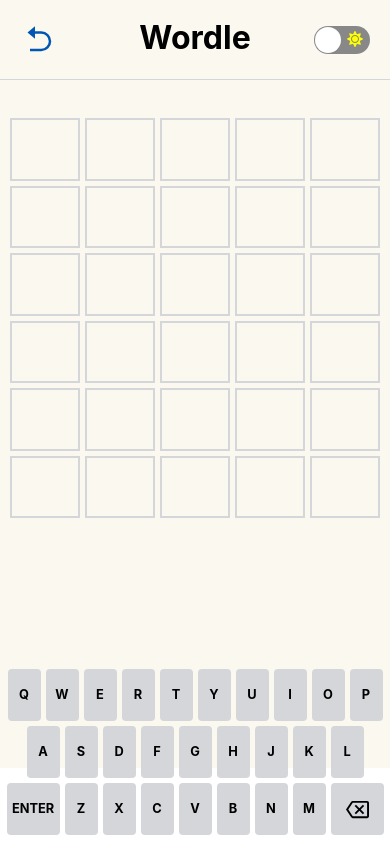
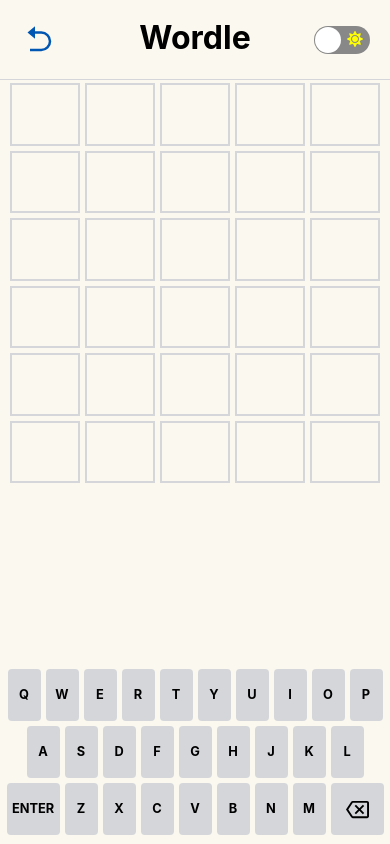
Before and after one commit to William-Feng/mini-playground, a React (Create React App) app: page /wordle in a window 390 px wide. Built offline with nearby package versions, Linux system fonts and the light colour scheme.

Commit message:
Refine CSS to improve layout and phone compatibility

```diff
--- a/src/App.css
+++ b/src/App.css
@@ -21,7 +21,7 @@
   flex-direction: column;
   justify-content: center;
   align-items: center;
-  height: calc(100vh - 80px);
+  height: calc(100dvh - 80px);
 }
 
 .background#light {
@@ -67,11 +67,11 @@
 }
 
 .message {
-  margin-top: 3em;
+  margin-top: 2.25em;
 }
 
 .restart {
-  margin: 2em 0 20px;
+  margin: 1.25em 0 0.25em;
   padding: 0.25em 0.75em;
   background-color: #8f7a66;
   color: white;
@@ -85,12 +85,6 @@
   background-color: #68584a;
 }
 
-@media screen and (max-height: 800px) {
-  .background {
-    height: 100%;
-  }
-}
-
 @media screen and (max-width: 400px) {
   .message h2 {
     font-size: 1.5em;
@@ -100,10 +94,6 @@
     font-size: 1.3em;
   }
 
-  .background {
-    height: calc(91vh - 80px);
-  }
-
   .cell {
     height: 110px;
     width: 110px;
@@ -111,11 +101,11 @@
   }
 
   .message {
-    margin-top: 1em;
+    margin-top: 1.5em;
   }
 
   .restart {
-    margin-top: 1em;
+    margin: 1em 0 0.25em;
     font-size: 1.2em;
   }
 }
--- a/src/components/misc/DifficultyTab.css
+++ b/src/components/misc/DifficultyTab.css
@@ -1,5 +1,5 @@
 .difficulty-tab {
-  margin-bottom: 3em;
+  margin: 0.5em 0 2em;
 }
 
 .difficulty-tab button {
@@ -20,9 +20,3 @@
 .difficulty-tab button.active {
   background-color: #8f7a66;
 }
-
-@media screen and (max-width: 600px) {
-  .difficulty-tab {
-    margin-bottom: 1em;
-  }
-}
--- a/src/components/tic-tac-toe/TicTacToe.css
+++ b/src/components/tic-tac-toe/TicTacToe.css
@@ -41,3 +41,22 @@
 .tic-tac-toe .message {
   margin-top: 3.5em;
 }
+
+.tic-tac-toe .restart {
+  margin: 2em 0 0.5em;
+}
+
+@media screen and (max-width: 400px) {
+  .tic-tac-toe .cell {
+    height: 110px;
+    width: 110px;
+  }
+
+  .tic-tac-toe .message {
+    margin-top: 2.5em;
+  }
+
+  .tic-tac-toe .restart {
+    margin: 1.5em 0 0.5em;
+  }
+}
--- a/src/components/wordle/Wordle.css
+++ b/src/components/wordle/Wordle.css
@@ -1,5 +1,5 @@
-.wordle {
-  height: calc(100vh - 80px);
+.background.wordle {
+  justify-content: flex-start;
 }
 
 .wordle#light {
@@ -16,7 +16,6 @@
   top: 0;
   display: flex;
   place-items: center;
-  height: calc(100vh - 80px - 190px - 5px);
 }
 
 .grid {
@@ -25,7 +24,7 @@
   gap: 5px;
   height: 420px;
   width: 350px;
-  margin: auto;
+  margin: 1em;
 }
 
 .row {
@@ -107,6 +106,19 @@
 .backspace {
   height: 23px;
   width: 23px;
+}
+
+.gameOver {
+  margin: auto;
+}
+
+h2.answer {
+  padding-bottom: 0.75em;
+  font-size: 2.25em;
+}
+
+.wordle .restart {
+  margin: 2em 0 0.25em;
 }
 
 #dark .key {
@@ -225,27 +237,11 @@
   }
 }
 
-.gameOver {
-  margin-top: -4.5em;
-}
-
-h2.answer {
-  padding-bottom: 0.75em;
-  font-size: 2.25em;
-}
-
 @media screen and (max-width: 400px) {
-  .wordle {
-    height: calc(91vh - 80px);
-  }
-
-  .grid-container {
-    height: calc(89vh - 80px - 165px - 5px - 25px);
-  }
-
   .grid {
     height: 400px;
     width: 340px;
+    margin: 3px;
   }
 
   .keyboard {
@@ -261,22 +257,11 @@
     width: 53px;
   }
 
-  .gameOver {
-    margin-top: 2em;
+  h2.answer {
+    padding-bottom: 0.25em;
   }
 
-  h2.answer {
-    padding-bottom: 0.5em;
+  .wordle .restart {
+    margin: 1.5em 0 0.5em;
   }
 }
-
-@media screen and (max-height: 900px) {
-  .gameOver {
-    margin-top: 2em;
-  }
-
-  h2.answer {
-    font-size: 1.75em;
-    padding-bottom: 0.5em;
-  }
-}
--- a/src/components/wordle/Wordle.js
+++ b/src/components/wordle/Wordle.js
@@ -84,7 +84,7 @@
   };
 
   return (
-    <div className="wordle" id={theme}>
+    <div className="background wordle" id={theme}>
       <AppContext.Provider
         value={{
           grid,
```
